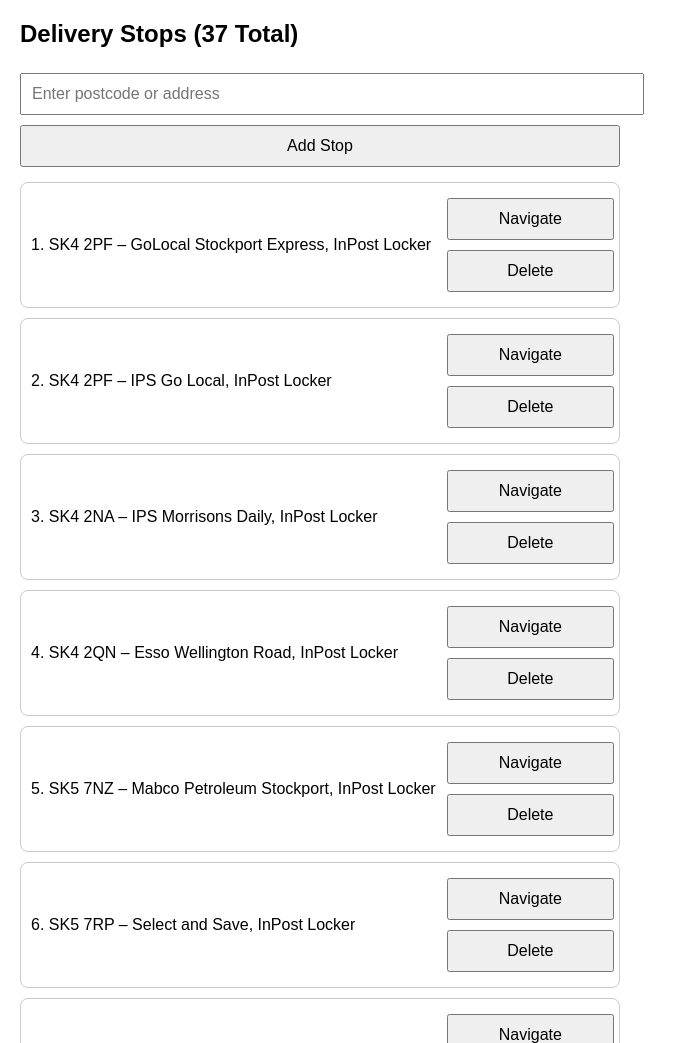
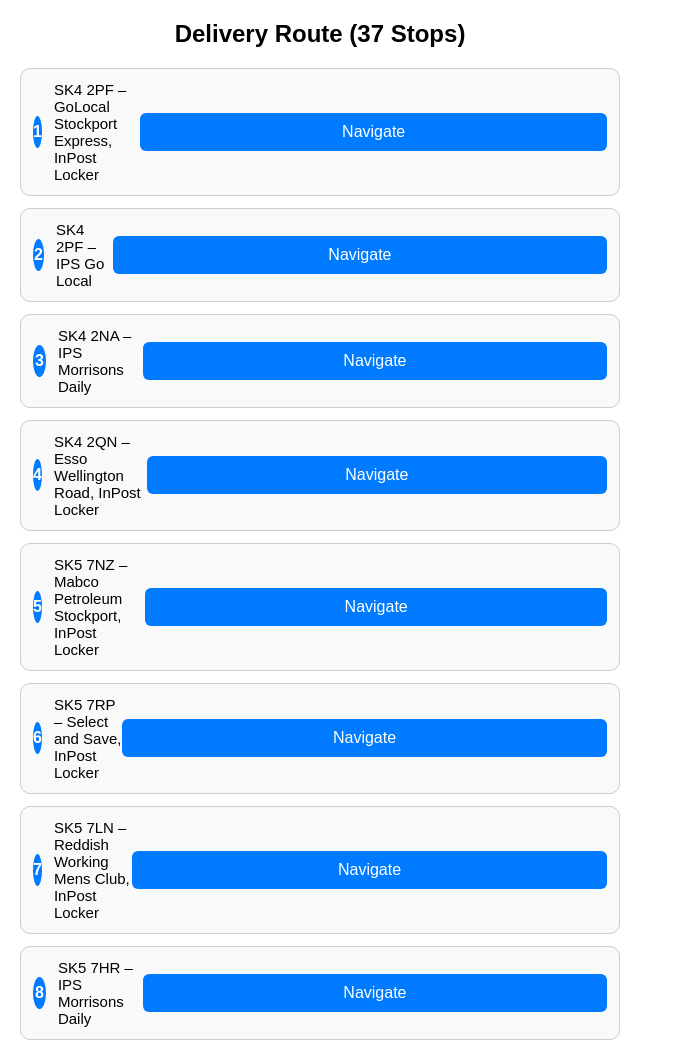
Before and after one commit to aubadahe/Delivery-Route-Web-App, a plain HTML site: page index.html in a window 1280 px wide. Shown: the top 1043 px of the page, without its empty margins (0-687 px from the left). Drawn offline with Linux system fonts and the light colour scheme.

Commit message:
Update index.html

```diff
--- a/index.html
+++ b/index.html
@@ -10,6 +10,9 @@
       margin: 20px;
       max-width: 600px;
     }
+    h2 {
+      text-align: center;
+    }
     input, button {
       padding: 10px;
       margin: 5px 0;
@@ -18,93 +21,95 @@
     }
     .stop {
       display: flex;
+      align-items: center;
       justify-content: space-between;
+      margin-top: 12px;
+      padding: 12px;
+      border: 1px solid #ccc;
+      border-radius: 10px;
+      background: #f9f9f9;
+    }
+    .stop-info {
+      display: flex;
       align-items: center;
-      margin-top: 10px;
-      padding: 10px;
-      border: 1px solid #ccc;
-      border-radius: 8px;
+      flex: 1;
     }
-    .stop-buttons button {
-      margin-left: 5px;
+    .bubble {
+      background-color: #007bff;
+      color: white;
+      font-weight: bold;
+      border-radius: 50%;
+      width: 32px;
+      height: 32px;
+      display: flex;
+      align-items: center;
+      justify-content: center;
+      margin-right: 12px;
+      font-size: 16px;
+    }
+    .stop-text {
+      font-size: 15px;
+      flex-wrap: wrap;
+    }
+    .navigate-btn {
+      background-color: #007bff;
+      color: white;
+      border: none;
+      border-radius: 6px;
+      padding: 10px 18px;
+      font-size: 16px;
+      cursor: pointer;
+    }
+    .navigate-btn:hover {
+      background-color: #0056b3;
     }
   </style>
 </head>
 <body>
-  <h2>Delivery Stops (37 Total)</h2>
-  <input type="text" id="addressInput" placeholder="Enter postcode or address" />
-  <button onclick="addStop()">Add Stop</button>
+  <h2>Delivery Route (37 Stops)</h2>
 
   <div id="stopsList"></div>
 
   <script>
-    let stops = [
-      "1. SK4 2PF – GoLocal Stockport Express, InPost Locker",
-      "2. SK4 2PF – IPS Go Local, InPost Locker",
-      "3. SK4 2NA – IPS Morrisons Daily, InPost Locker",
-      "4. SK4 2QN – Esso Wellington Road, InPost Locker",
-      "5. SK5 7NZ – Mabco Petroleum Stockport, InPost Locker",
-      "6. SK5 7RP – Select and Save, InPost Locker",
-      "7. SK5 7LN – Reddish Working Mens Club, InPost Locker",
-      "8. SK5 7HR – IPS Morrisons Daily, InPost Locker",
-      "9. SK5 7EW – Shell Yew Tree, InPost Locker",
-      "10. SK5 7EW – Cheshire Central Car Wash, InPost Locker",
-      "11. SK4 7AA – IPS Morrisons Daily, InPost Locker",
-      "12. SK5 7AE – MORRISONS Reddish, InPost Locker",
-      "13. SK4 5JS – Keswick Stores Go Local Extra, InPost Locker",
-      "14. SK5 7AE – Texaco Broadstone Road, InPost Locker",
-      "15. SK5 6AH – Londis Gorton Road, InPost Locker",
-      "16. SK5 6AH – Local Express, InPost Locker",
-      "17. SK5 6QG – IPS Morrisons Daily, InPost Locker",
-      "18. M34 2ET – Dane Bank Convenience Store, InPost Locker",
-      "19. M34 2WZ – Maxwells Newsagents, InPost Locker",
-      "20. M34 2NA – Go Local Manchester, InPost Locker",
-      "21. SK5 6RE – Best One Convenience, InPost Locker",
-      "22. SK5 6RS – Reddish North Station, InPost Locker",
-      "23. SK5 6JA – C-S Convenience Store, InPost Locker",
-      "24. SK5 6HY – Jams Newsagents, InPost Locker",
-      "25. M19 3HP – RR News, InPost Locker",
-      "26. M19 3DL – IPS Istanbul Daily, InPost Locker",
-      "27. M12 5TW – Alam Superstore, InPost Locker",
-      "28. M13 0GW – Bonaful Sweet House, InPost Locker",
-      "29. M13 0TA – A Plus Academy, InPost Locker",
-      "30. M19 2DD – Younis Cash and Carry, InPost Locker",
-      "31. M19 3NN – TESCO Levenshulme, InPost Locker",
-      "32. M19 2RB – St Andrews Church Levenshulme, InPost Locker",
-      "33. M19 2QD – Essar Garage, InPost Locker",
-      "34. M19 2QD – ALDI Weybrook Road, InPost Locker",
-      "35. SK4 5DL – UW Chartered Accountants, InPost Locker",
-      "36. SK4 5DH – IPS Morrisons Daily, InPost Locker",
-      "37. SK5 7DU – IPS Premier, InPost Locker"
+    const stops = [
+      "SK4 2PF – GoLocal Stockport Express, InPost Locker",
+      "SK4 2PF – IPS Go Local",
+      "SK4 2NA – IPS Morrisons Daily",
+      "SK4 2QN – Esso Wellington Road, InPost Locker",
+      "SK5 7NZ – Mabco Petroleum Stockport, InPost Locker",
+      "SK5 7RP – Select and Save, InPost Locker",
+      "SK5 7LN – Reddish Working Mens Club, InPost Locker",
+      "SK5 7HR – IPS Morrisons Daily",
+      "SK5 7EW – Shell Yew Tree, InPost Locker",
+      "SK5 7EW – Cheshire Central Car Wash, InPost Locker",
+      "SK4 7AA – IPS Morrisons Daily",
+      "SK5 7AE – MORRISONS Reddish, InPost Locker",
+      "SK4 5JS – Keswick Stores Go Local Extra, InPost Locker",
+      "SK5 7AE – Texaco Broadstone Road, InPost Locker",
+      "SK5 6AH – Londis Gorton Road, InPost Locker",
+      "SK5 6AH – Local Express, InPost Locker",
+      "SK5 6QG – IPS Morrisons Daily",
+      "M34 2ET – Dane Bank Convenience Store, InPost Locker",
+      "M34 2WZ – Maxwells Newsagents, InPost Locker",
+      "M34 2NA – Go Local Manchester, InPost Locker",
+      "SK5 6RE – Best One Convenience, InPost Locker",
+      "SK5 6RS – Reddish North Station, InPost Locker",
+      "SK5 6JA – C-S Convenience Store, InPost Locker",
+      "SK5 6HY – IPS Jams Newsagents",
+      "M19 3HP – RR News, InPost Locker",
+      "M19 3DL – IPS Istanbul Daily",
+      "M12 5TW – Alam Superstore, InPost Locker",
+      "M13 0GW – Bonaful Sweet House, InPost Locker",
+      "M13 0TA – A Plus Academy, InPost Locker",
+      "M19 2DD – Younis Cash and Carry, InPost Locker",
+      "M19 3NN – TESCO Levenshulme, InPost Locker",
+      "M19 2RB – St Andrews Church Levenshulme, InPost Locker",
+      "M19 2QD – Essar Garage, InPost Locker",
+      "M19 2QD – ALDI Weybrook Road, InPost Locker",
+      "SK4 5DL – UW Chartered Accountants, InPost Locker",
+      "SK4 5DH – IPS Morrisons Daily",
+      "SK5 7DU – IPS Premier"
     ];
-
-    function saveStops() {
-      localStorage.setItem('deliveryStops', JSON.stringify(stops));
-    }
-
-    function loadStops() {
-      const saved = localStorage.getItem('deliveryStops');
-      if (saved) {
-        stops = JSON.parse(saved);
-      }
-      renderStops();
-    }
-
-    function addStop() {
-      const input = document.getElementById('addressInput');
-      const address = input.value.trim();
-      if (address === '') return;
-      stops.push(address);
-      input.value = '';
-      saveStops();
-      renderStops();
-    }
-
-    function deleteStop(index) {
-      stops.splice(index, 1);
-      saveStops();
-      renderStops();
-    }
 
     function renderStops() {
       const list = document.getElementById('stopsList');
@@ -113,35 +118,35 @@
         const div = document.createElement('div');
         div.className = 'stop';
 
-        const addressText = document.createElement('span');
+        const info = document.createElement('div');
+        info.className = 'stop-info';
+
+        const numberBubble = document.createElement('div');
+        numberBubble.className = 'bubble';
+        numberBubble.textContent = index + 1;
+
+        const addressText = document.createElement('div');
+        addressText.className = 'stop-text';
         addressText.textContent = stop;
 
-        const buttons = document.createElement('div');
-        buttons.className = 'stop-buttons';
+        info.appendChild(numberBubble);
+        info.appendChild(addressText);
 
         const navBtn = document.createElement('button');
+        navBtn.className = 'navigate-btn';
         navBtn.textContent = 'Navigate';
         navBtn.onclick = () => {
-          const encoded = encodeURIComponent(stop.replace(/^\d+\.\s*/, ''));
+          const encoded = encodeURIComponent(stop);
           window.open(`https://www.google.com/maps/dir/?api=1&destination=${encoded}`, '_blank');
         };
 
-        const delBtn = document.createElement('button');
-        delBtn.textContent = 'Delete';
-        delBtn.onclick = () => deleteStop(index);
-
-        buttons.appendChild(navBtn);
-        buttons.appendChild(delBtn);
-
-        div.appendChild(addressText);
-        div.appendChild(buttons);
-
+        div.appendChild(info);
+        div.appendChild(navBtn);
         list.appendChild(div);
       });
     }
 
-    // Load stops on startup
-    loadStops();
+    renderStops();
   </script>
 </body>
 </html>
```
